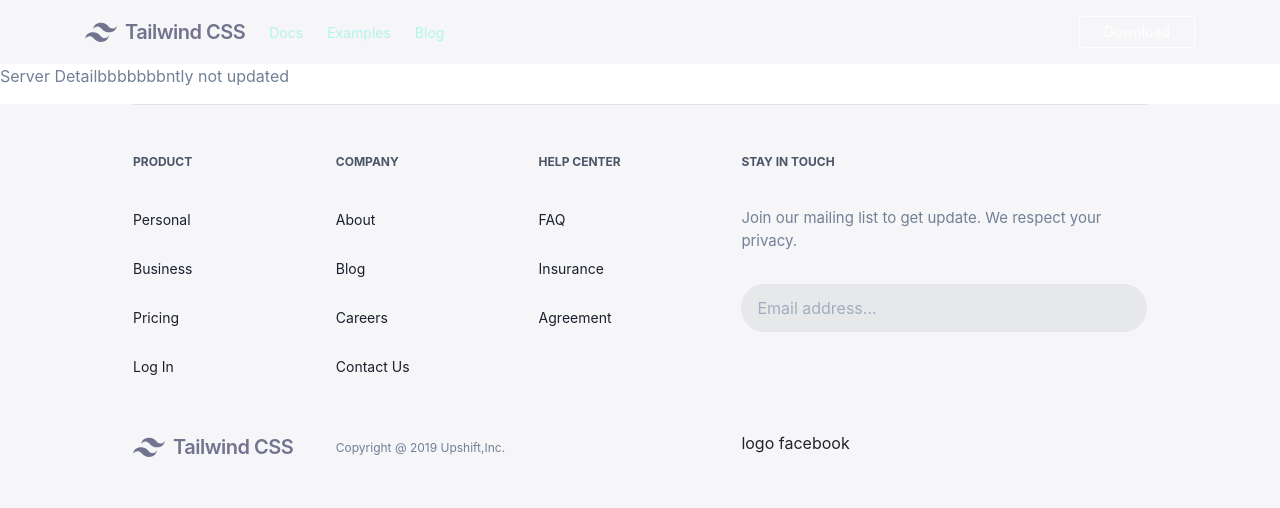
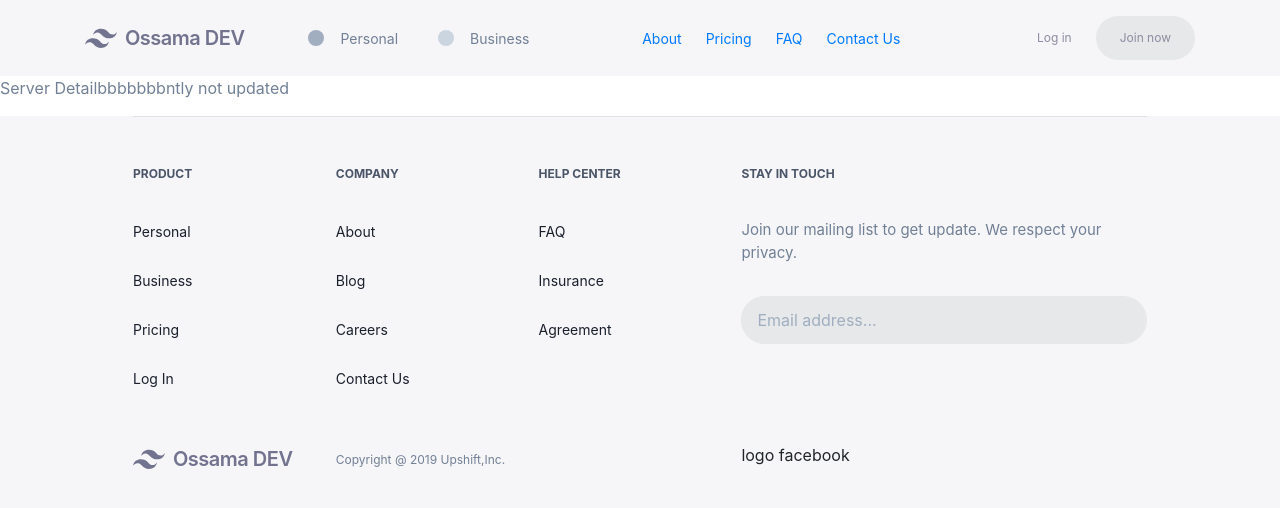
Before and after one commit to 4ossama4/test-devinweb-fr, a Vue app: page / in a window 1280 px wide. Shown: the top 508 px of the page. Built offline with nearby package versions, Linux system fonts and the light colour scheme.

Commit message:
customize the style of header

```diff
--- a/src/assets/css/styles.css
+++ b/src/assets/css/styles.css
@@ -14,3 +14,6 @@
 .border-top{
     border-top:1px solid #e9e8ee;
 }
+.b-t-c{
+    color:#8c8da0!important;
+}
--- a/src/components/Footer.vue
+++ b/src/components/Footer.vue
@@ -47,7 +47,7 @@
                             <input class="appearance-none bg-gr-light text-gray-600 w-full rounded-full  py-2 px-3" placeholder="Email address...">
                             <div class="bg-blue-light shadow-border p-3">
                                 <div class="w-4 h-4">
-                                 <font-awesome-icon icon="fa fa-telegram" /> <i class="fa fa-telegram" aria-hidden="true"></i>
+                                 <font-awesome-icon icon="fa fa-telegram" />
                                 </div>
                             </div>
 		                </div>
@@ -62,7 +62,7 @@
                     <div class="text-orange">
                          <div class="flex items-center flex-shrink-0 c-logo">
                             <svg class="fill-current h-8 w-8 mr-2" width="54" height="54" viewBox="0 0 54 54" xmlns="http://www.w3.org/2000/svg"><path d="M13.5 22.1c1.8-7.2 6.3-10.8 13.5-10.8 10.8 0 12.15 8.1 17.55 9.45 3.6.9 6.75-.45 9.45-4.05-1.8 7.2-6.3 10.8-13.5 10.8-10.8 0-12.15-8.1-17.55-9.45-3.6-.9-6.75.45-9.45 4.05zM0 38.3c1.8-7.2 6.3-10.8 13.5-10.8 10.8 0 12.15 8.1 17.55 9.45 3.6.9 6.75-.45 9.45-4.05-1.8 7.2-6.3 10.8-13.5 10.8-10.8 0-12.15-8.1-17.55-9.45-3.6-.9-6.75.45-9.45 4.05z"/></svg>
-                            <span class="font-semibold text-xl tracking-tight">Tailwind CSS</span>
+                            <span class="font-semibold text-xl tracking-tight">Ossama DEV</span>
                         </div>
                     </div>
                 </div>
--- a/src/components/Header.vue
+++ b/src/components/Header.vue
@@ -2,29 +2,50 @@
 <div class="footer-bg">
     <div class="container">
         <nav class="flex items-center justify-between flex-wrap footer-bg pt-3 pb-3">
-  <div class="flex items-center flex-shrink-0 c-logo mr-6">
+            <div class="flex items-center flex-shrink-0 c-logo mr-5">
                   <svg class="fill-current h-8 w-8 mr-2" width="54" height="54" viewBox="0 0 54 54" xmlns="http://www.w3.org/2000/svg"><path d="M13.5 22.1c1.8-7.2 6.3-10.8 13.5-10.8 10.8 0 12.15 8.1 17.55 9.45 3.6.9 6.75-.45 9.45-4.05-1.8 7.2-6.3 10.8-13.5 10.8-10.8 0-12.15-8.1-17.55-9.45-3.6-.9-6.75.45-9.45 4.05zM0 38.3c1.8-7.2 6.3-10.8 13.5-10.8 10.8 0 12.15 8.1 17.55 9.45 3.6.9 6.75-.45 9.45-4.05-1.8 7.2-6.3 10.8-13.5 10.8-10.8 0-12.15-8.1-17.55-9.45-3.6-.9-6.75.45-9.45 4.05z"/></svg>
-    <span class="font-semibold text-xl tracking-tight">Tailwind CSS</span>
+                  <span class="font-semibold text-xl tracking-tight">Ossama DEV</span>
             </div>
+
+            <!-- button menu mobile -->
             <div class="block lg:hidden">
                   <button class="flex items-center px-3 py-2 border rounded text-teal-200 border-teal-400 hover:text-white hover:border-white">
                       <svg class="fill-current h-3 w-3" viewBox="0 0 20 20" xmlns="http://www.w3.org/2000/svg"><title>Menu</title><path d="M0 3h20v2H0V3zm0 6h20v2H0V9zm0 6h20v2H0v-2z"/></svg>
                   </button>
             </div>
+
+
             <div class="w-full block flex-grow lg:flex lg:items-center lg:w-auto">
-    <div class="text-sm lg:flex-grow">
-      <a href="#responsive-header" class="block  lg:inline-block lg:mt-0 text-teal-200 hover:text-white mr-4">
-        Docs
+                <div class="text-sm  text-gray-600 lg:flex-grow">
+                    <button class="hover:bg-gray-400  py-2 px-3 rounded inline-flex items-center">
+                        <span class="flex rounded-full bg-gray-500  px-2 py-2 text-xs font-bold mr-3"></span>
+                        <span>Personal</span>
+                    </button>
+                    <button class="hover:bg-gray-400  py-2 px-4 rounded inline-flex items-center">
+                        <span class="flex rounded-full bg-gray-400  px-2 py-2 text-xs font-bold mr-3"></span>
+                        <span>Business</span>
+                    </button>
+                </div>
+
+                <div class="text-sm  text-gray-600 lg:flex-grow">
+                    <a  class="block  lg:inline-block lg:mt-0  hover:text-white mr-4">
+                        About
                     </a>
-      <a href="#responsive-header" class="block  lg:inline-block lg:mt-0 text-teal-200 hover:text-white mr-4">
-        Examples
+                    <a class="block  lg:inline-block lg:mt-0  hover:text-white mr-4">
+                      Pricing
                     </a>
-      <a href="#responsive-header" class="block  lg:inline-block lg:mt-0 text-teal-200 hover:text-white">
-        Blog
+                    <a  class="block  lg:inline-block lg:mt-0  hover:text-white mr-4">
+                      FAQ
+                    </a>
+                     <a  class="block  lg:inline-block lg:mt-0  hover:text-white mr-4">
+                      Contact Us
                     </a>
                 </div>
+
+
                 <div>
-      <a href="#" class="inline-block text-sm px-4 py-2 leading-none border rounded text-white border-white hover:border-transparent hover:text-teal-500 hover:bg-white lg:mt-0">Download</a>
+                    <a class="inline-block b-t-c text-xs px-4 py-3 leading-none    hover:border-transparent hover:text-teal-500 hover:bg-white">Log in</a>
+                    <a class="inline-block b-t-c text-xs px-4 py-3 leading-none rounded-full  bg-gr-light   hover:border-transparent hover:text-teal-500 hover:bg-white">Join now</a>
                 </div>
             </div>
         </nav>
```
Lines whose indentation alone changed are shown as unchanged.
